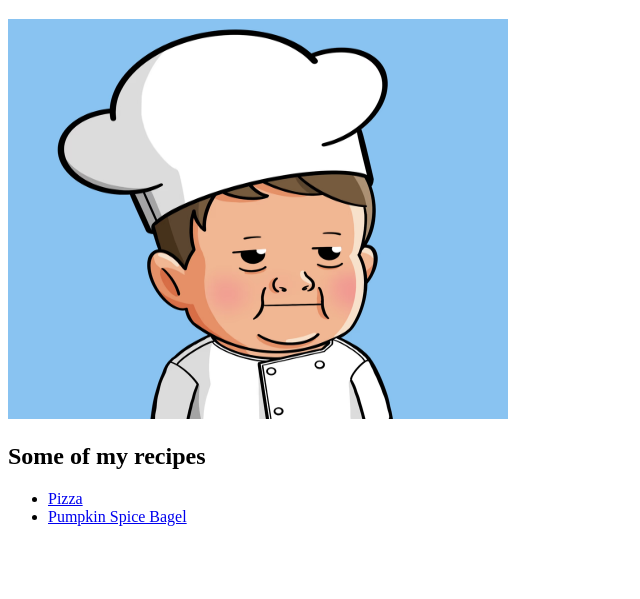
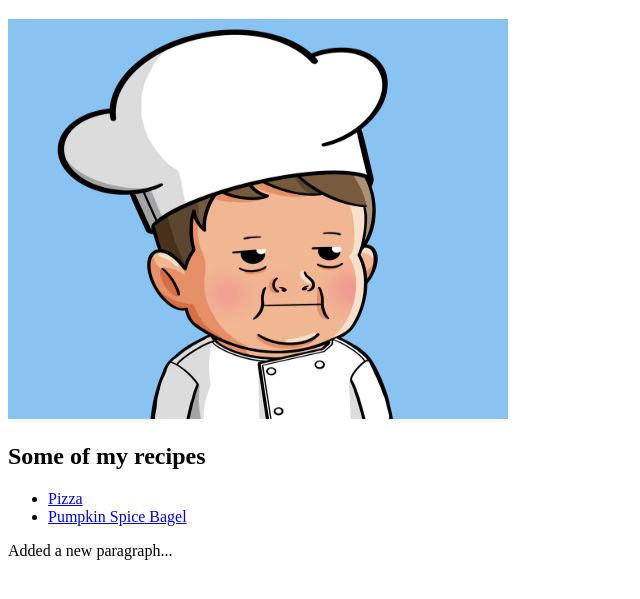
Before and after one commit to tonosantoscoy/odin-recipes, a plain HTML site: page index.html in a window 1280 px wide. Shown: the part 61-660 px from the top of the page, without its empty margins (0-640 px from the left). Drawn offline with Linux system fonts and the light colour scheme; files whose address does not match are found by name.

Commit message:
added a new paragraph

```diff
--- a/index.html
+++ b/index.html
@@ -18,5 +18,6 @@
             <a href="recipes/bagel.html">Pumpkin Spice Bagel</a>
         </li>
     </ul>
+    <p>Added a new paragraph...</p>
 </body>
 </html>
```
